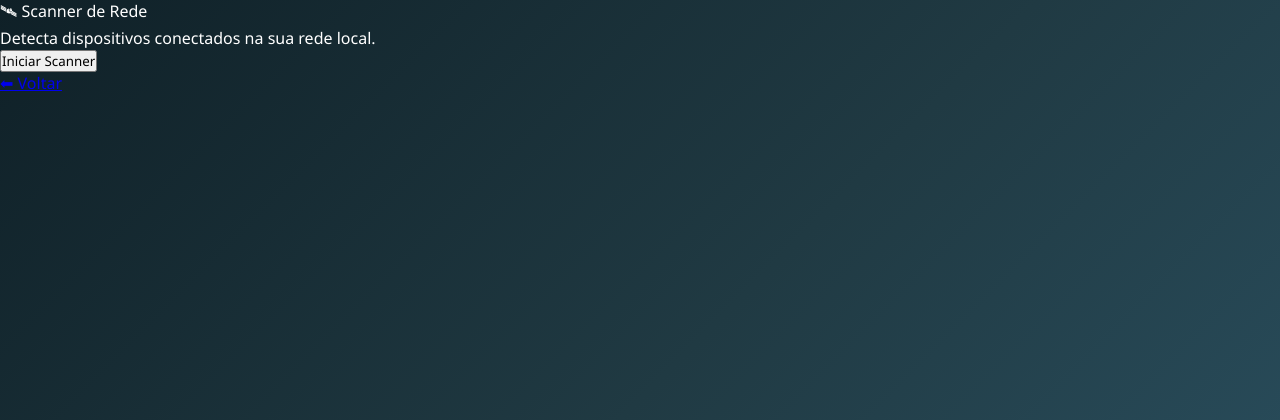
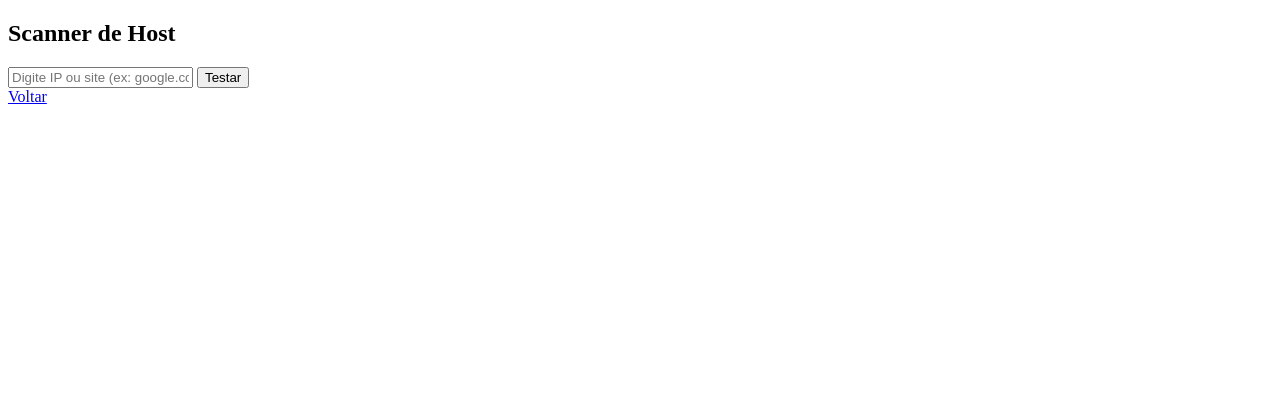
Before and after one commit to rendreson2020moreira-pixel/sos-rede-facil, a Flask app: page /scanner in a window 1280 px wide. Shown: the top 420 px of the page. Run offline with Flask 3, Linux system fonts and the light colour scheme.

Commit message:
Correção scanner compativel com Render

```diff
--- a/app.py
+++ b/app.py
@@ -128,32 +128,21 @@ def velocidade():
 
 @app.route('/scanner', methods=['GET', 'POST'])
 def scanner():
-    dispositivos = []
+    resultado = ""
 
     if request.method == 'POST':
-        base = "192.168.0."
+        host = request.form.get('host')
 
-        def testar(ip):
-            try:
-                param = "-n" if platform.system().lower() == "windows" else "-c"
-                retorno = subprocess.call(["ping", param, "1", ip],
-                                stdout=subprocess.DEVNULL,
-                                stderr=subprocess.DEVNULL)
-                if retorno == 0:
-                    return ip
-            except:
-                return None
+        try:
+            param = "-n" if platform.system().lower() == "windows" else "-c"
+            comando = ["ping", param, "2", host]
+            resultado = subprocess.check_output(comando, universal_newlines=True, timeout=8)
+        except subprocess.TimeoutExpired:
+            resultado = "Tempo limite excedido."
+        except:
+            resultado = "Erro ao testar o host."
 
-        ips = [base + str(i) for i in range(1, 50)]
-
-        with concurrent.futures.ThreadPoolExecutor(max_workers=30) as executor:
-            resultados = executor.map(testar, ips)
-
-        for r in resultados:
-            if r:
-                dispositivos.append(r)
-
-    return render_template("scanner.html", dispositivos=dispositivos)
+    return render_template("scanner.html", resultado=resultado)
 
 # -------------------- TRACEROUTE (WEB SIMULADO) --------------------
 
--- a/templates/scanner.html
+++ b/templates/scanner.html
@@ -3,27 +3,21 @@
 <head>
     <meta charset="UTF-8">
     <title>Scanner de Rede</title>
-    <link rel="stylesheet" href="{{ url_for('static', filename='style.css') }}">
 </head>
 <body>
 
-<header>🛰 Scanner de Rede</header>
+<h2>Scanner de Host</h2>
 
-<div class="box">
+<form method="POST">
+    <input type="text" name="host" placeholder="Digite IP ou site (ex: google.com)" required>
+    <button type="submit">Testar</button>
+</form>
 
-    <p>Detecta dispositivos conectados na sua rede local.</p>
+{% if resultado %}
+<pre>{{ resultado }}</pre>
+{% endif %}
 
-    <form method="POST">
-        <button type="submit">Iniciar Scanner</button>
-    </form>
-
-    {% if dispositivos %}
-        <pre class="resultado">{{ dispositivos }}</pre>
-    {% endif %}
-
-    <a class="voltar" href="/">⬅ Voltar</a>
-
-</div>
+<a href="/painel">Voltar</a>
 
 </body>
 </html>
```
